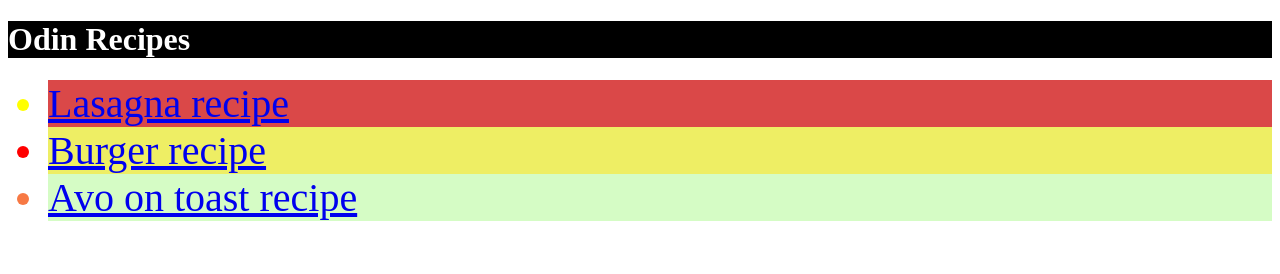
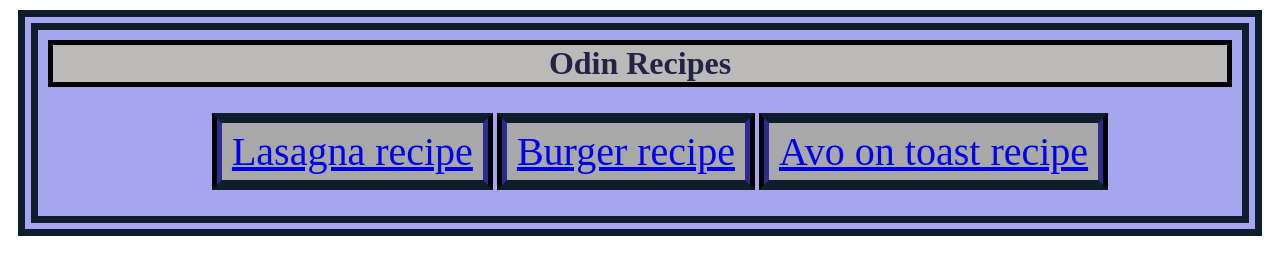
Before and after one commit to RShiney/odin-recipes, a plain HTML site: page index.html in a window 1280 px wide. Drawn offline with Linux system fonts and the light colour scheme.

Commit message:
Improved the styles with adding of margins, borders and padding on all pages. Working is messy, needs cleaning up.

```diff
--- a/css/styles.css
+++ b/css/styles.css
@@ -1,31 +1,64 @@
-h1 {
-    color: white;
-    background-color: black;
+* {
+    box-sizing: border-box;
+
+}
+div {
+    border: rgb(14, 28, 44) double 20px;
+    background-color: rgb(165, 165, 240);
+    margin: 10px;
+    text-align:center;
+
 }
 
-ul {
-    color: red;
+img{
+    border: rgb(66, 5, 5) solid 15px;
+    margin: 20px;
+
+}
+
+h1 {
+    color: rgb(35, 35, 69);
+    background-color: rgb(188, 185, 185);
+    border: black solid 5px;
+    margin: 10px;
+}
+
+li {
+    color:whitesmoke;
+    text-align: left;
 }
 h3 {
     font-size:large;
+    text-align: left;
+    margin: 20px;
 }
 .link {
     color: green;
     font-size: 34px;
-    background-color:black
+    border:rgb(157, 127, 127) dotted 10px;
+    margin: 10px;
+    padding: 10px;
+    display: block;
+    width:fit-content;
+
 }
-.avo {
-    color:rgb(247, 121, 68);
-    background-color: rgb(116, 243, 65, 0.302);
-}
-.burgah {
-    color: red;
-    background-color: rgb(238, 238, 100);
-}
-.lasagna {
-    color: yellow;
-    background-color: rgb(218, 72, 72);
+.link:hover{
+    border: chartreuse dotted 10px;
 }
 .rec {
     font-size: 40px;
+    border-top:rgb(14, 28, 44) solid 10px;
+    border-bottom:rgb(14, 28, 44) solid 10px ;
+    border-left: rgb(18, 18, 60) groove 10px;
+    border-right: rgb(18, 18, 60) ridge 10px;
+    margin: 10px auto;
+    background-color: rgb(168, 168, 168);
+    display: inline-block;
+    text-align: center;
+    padding: 5px 10px;
+
 }
+
+.rec:hover {
+    background-color: chartreuse;
+}
--- a/index.html
+++ b/index.html
@@ -11,12 +11,13 @@
         <link rel="stylesheet" href="css/styles.css" />
     </head>
     <body>
+        <div>
             <h1>Odin Recipes</h1>
             <ul>
                 <li class="lasagna rec"><a href="recipes/lasagna.html">Lasagna recipe</a></li>
                 <li class="burgah rec"><a href="recipes/burger.html">Burger recipe</a></li>
                 <li class="avo rec"><a href="recipes/avo-toast.html">Avo on toast recipe</a></li>
             </ul>
-
+        </div>
     </body>
 </html>
```
Also changed, not shown: recipes/avo-toast.html (+3 -1 lines), recipes/burger.html (+3 -2 lines), recipes/lasagna.html (+2 -0 lines), 1 other file. Lines whose indentation alone changed are shown as unchanged.
